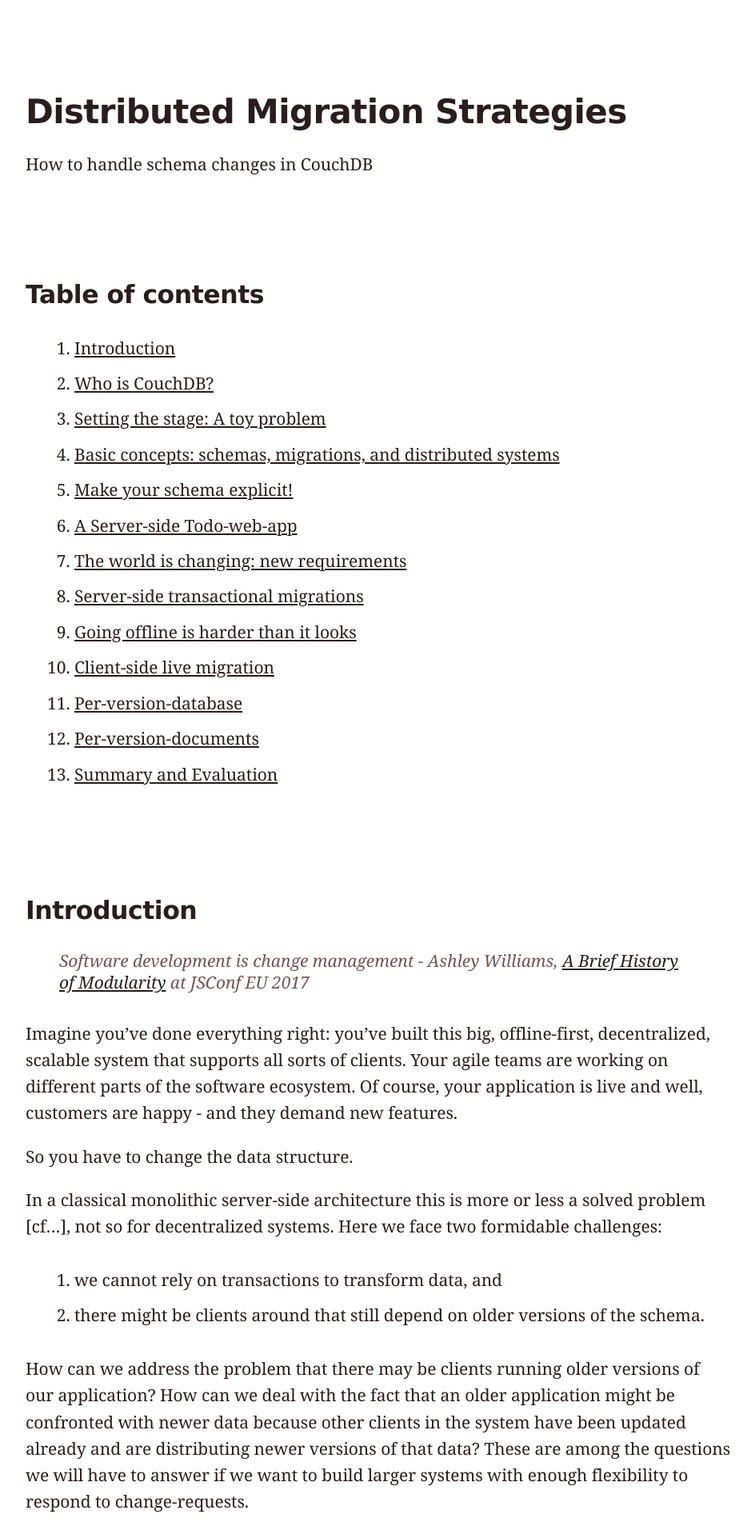
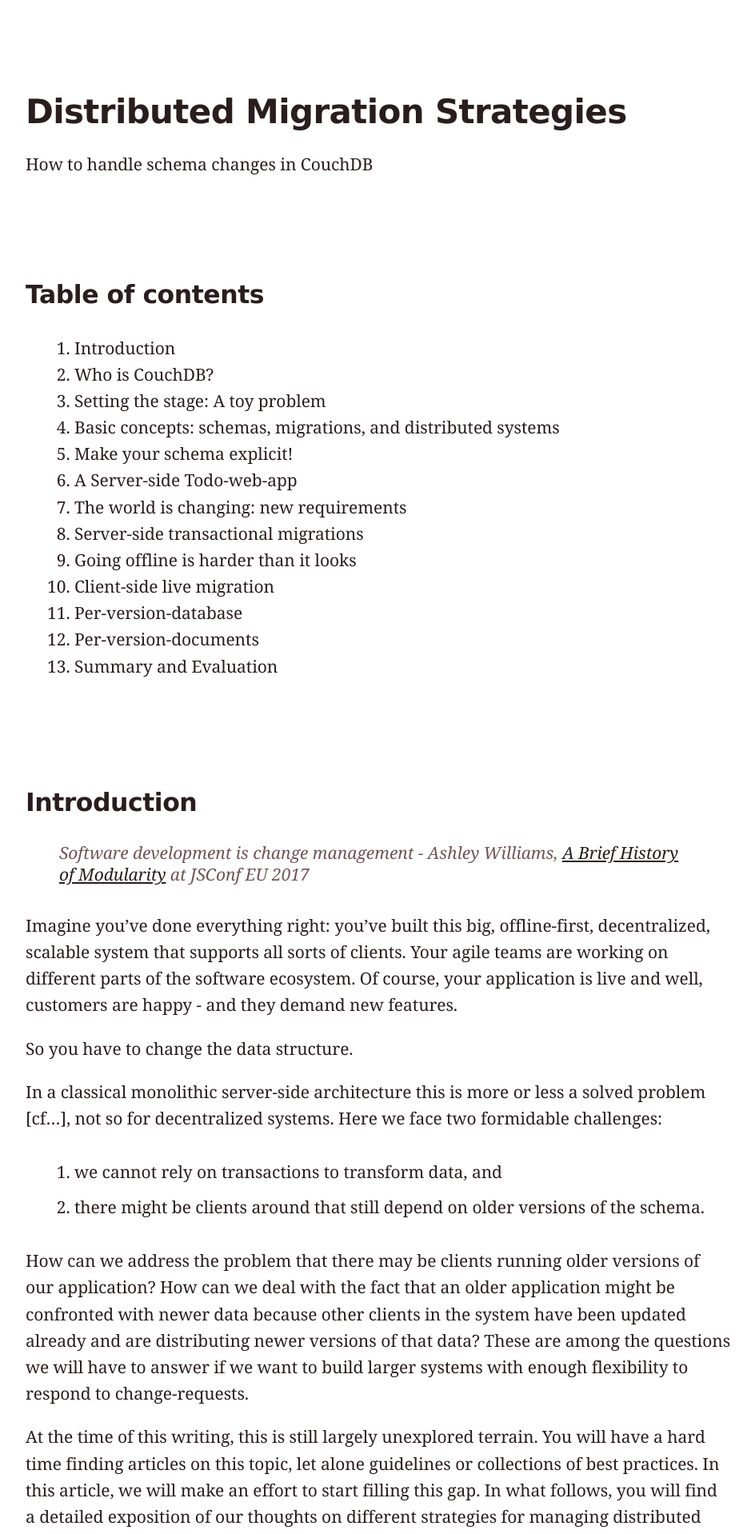
Before and after one commit to jo/sync-tank, a Jekyll site: the page built from index.md, in a window 1280 px wide. Shown: the top 1918 px of the page at 80% size, without its empty margins (96-1040 px from the left). Built offline with Jekyll 4.4.1, drawn with Linux system fonts in a browser that asks for light colours; formulas are drawn with MathJax 3.

Commit message:
toc style

```diff
--- a/_layouts/default.html
+++ b/_layouts/default.html
@@ -25,6 +25,13 @@
   a:hover {
     color: #e20074;
     transition: color 0.25s linear 0s;
+  }
+  #markdown-toc a {
+    text-decoration: none;
+  }
+  #markdown-toc li {
+    margin: 0;
+    text-decoration: none;
   }
   li, p {
     max-width: 42em;
```
